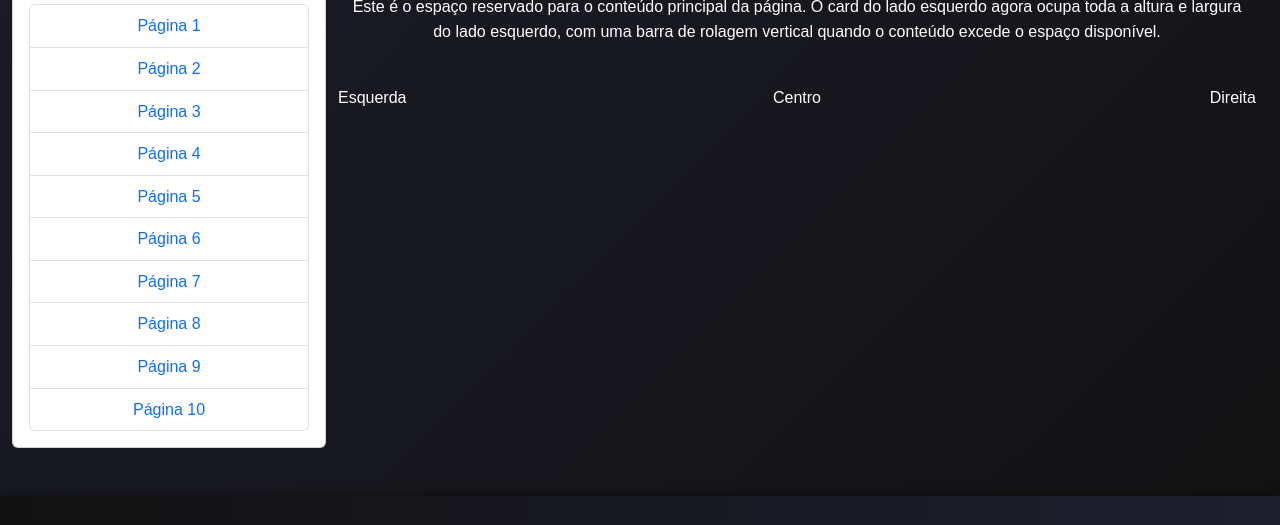
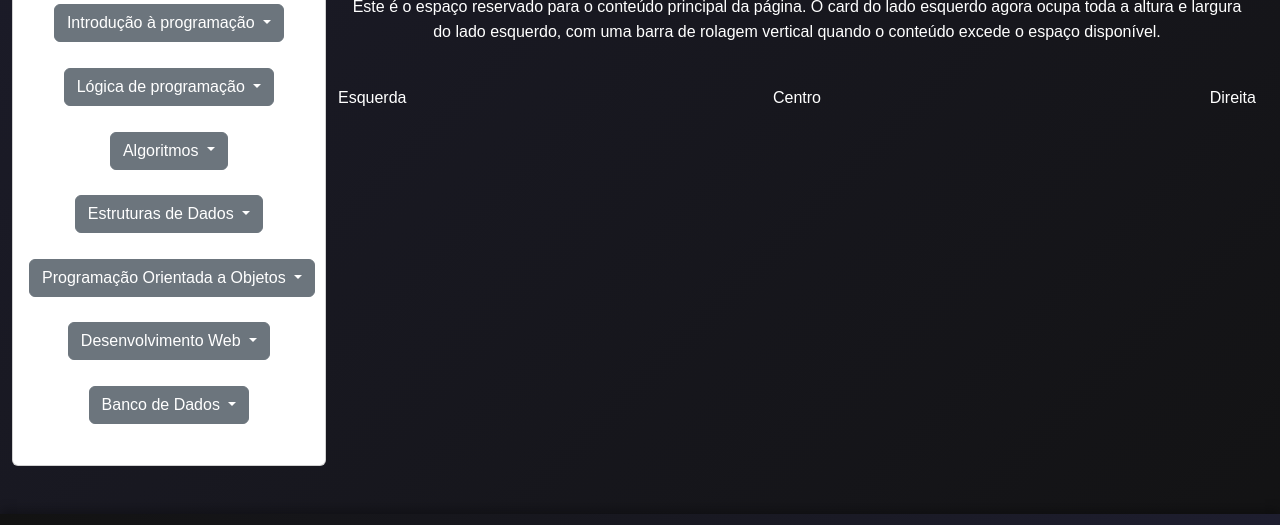
Before and after one commit to Vinny-Oliver/ekolab, a plain HTML site: page cursos.html in a window 1280 px wide. Shown: the part 725-1250 px from the top of the page. Drawn offline with nearby package versions, Linux system fonts and the light colour scheme.

Commit message:
Adicionando menu dos cursos

```diff
--- a/cursos.html
+++ b/cursos.html
@@ -39,50 +39,103 @@
     <main class="container-fluid">
         <div class="row g-0">
             <!-- Card fixo à esquerda com scroll -->
-            <aside class="col-3">
+            <aside class="col-sm-12 col-md-3">
                 <div class="card card-scroll">
                     <div class="card-body">
-                        <h5 class="card-title">Menu</h5>
-                        <p class="card-text">Navegue para outras páginas:</p>
-                        <ul class="list-group">
-                            <!-- Conteúdo extenso para testar o scroll -->
-                            <li class="list-group-item">
-                                <a href="pagina1.html" class="text-decoration-none">Página 1</a>
-                            </li>
-                            <li class="list-group-item">
-                                <a href="pagina2.html" class="text-decoration-none">Página 2</a>
-                            </li>
-                            <li class="list-group-item">
-                                <a href="pagina3.html" class="text-decoration-none">Página 3</a>
-                            </li>
-                            <li class="list-group-item">
-                                <a href="pagina4.html" class="text-decoration-none">Página 4</a>
-                            </li>
-                            <li class="list-group-item">
-                                <a href="pagina5.html" class="text-decoration-none">Página 5</a>
-                            </li>
-                            <li class="list-group-item">
-                                <a href="pagina6.html" class="text-decoration-none">Página 6</a>
-                            </li>
-                            <li class="list-group-item">
-                                <a href="pagina7.html" class="text-decoration-none">Página 7</a>
-                            </li>
-                            <li class="list-group-item">
-                                <a href="pagina8.html" class="text-decoration-none">Página 8</a>
-                            </li>
-                            <li class="list-group-item">
-                                <a href="pagina9.html" class="text-decoration-none">Página 9</a>
-                            </li>
-                            <li class="list-group-item">
-                                <a href="pagina10.html" class="text-decoration-none">Página 10</a>
-                            </li>
-                        </ul>
+                        <h5 class="card-title">Cursos</h5>
+                        <p class="card-text">Selecione abaixo o curso desejado</p>
+                        <div class="dropdown">
+                            <button class="btn btn-secondary dropdown-toggle" type="button" data-bs-toggle="dropdown"
+                                aria-expanded="false">
+                                Introdução à programação
+                            </button>
+                            <ul class="dropdown-menu">
+                                <li><button class="dropdown-item" type="button">Action</button></li>
+                                <li><button class="dropdown-item" type="button">Another action</button></li>
+                                <li><button class="dropdown-item" type="button">Something else here</button></li>
+                            </ul>
+                        </div>
+                        <br>
+                        <div class="dropdown">
+                            <button class="btn btn-secondary dropdown-toggle" type="button" data-bs-toggle="dropdown"
+                                aria-expanded="false">
+                                Lógica de programação
+                            </button>
+                            <ul class="dropdown-menu">
+                                <li><button class="dropdown-item" type="button">Action</button></li>
+                                <li><button class="dropdown-item" type="button">Another action</button></li>
+                                <li><button class="dropdown-item" type="button">Something else here</button></li>
+                            </ul>
+                        </div>
+                        <br>
+                        <div class="dropdown">
+                            <button class="btn btn-secondary dropdown-toggle" type="button" data-bs-toggle="dropdown"
+                                aria-expanded="false">
+                                Algoritmos
+                            </button>
+                            <ul class="dropdown-menu">
+                                <li><button class="dropdown-item" type="button">Action</button></li>
+                                <li><button class="dropdown-item" type="button">Another action</button></li>
+                                <li><button class="dropdown-item" type="button">Something else here</button></li>
+                            </ul>
+                        </div>
+                        <br>
+                        <div class="dropdown">
+                            <button class="btn btn-secondary dropdown-toggle" type="button" data-bs-toggle="dropdown"
+                                aria-expanded="false">
+                                Estruturas de Dados
+                            </button>
+                            <ul class="dropdown-menu">
+                                <li><button class="dropdown-item" type="button">Action</button></li>
+                                <li><button class="dropdown-item" type="button">Another action</button></li>
+                                <li><button class="dropdown-item" type="button">Something else here</button></li>
+                            </ul>
+                        </div>
+                        <br>
+                        <div class="dropdown">
+                            <button class="btn btn-secondary dropdown-toggle" type="button" data-bs-toggle="dropdown"
+                                aria-expanded="false">
+                                Programação Orientada a Objetos
+                            </button>
+                            <ul class="dropdown-menu">
+                                <li><button class="dropdown-item" type="button">Action</button></li>
+                                <li><button class="dropdown-item" type="button">Another action</button></li>
+                                <li><button class="dropdown-item" type="button">Something else here</button></li>
+                            </ul>
+                        </div>
+                        <br>
+                        <div class="dropdown">
+                            <button class="btn btn-secondary dropdown-toggle" type="button" data-bs-toggle="dropdown"
+                                aria-expanded="false">
+                                Desenvolvimento Web
+                            </button>
+                            <ul class="dropdown-menu">
+                                <li><button class="dropdown-item" type="button">Action</button></li>
+                                <li><button class="dropdown-item" type="button">Another action</button></li>
+                                <li><button class="dropdown-item" type="button">Something else here</button></li>
+                            </ul>
+                        </div>
+                        <br>
+                        <div class="dropdown">
+                            <button class="btn btn-secondary dropdown-toggle" type="button" data-bs-toggle="dropdown"
+                                aria-expanded="false">
+                                Banco de Dados
+                            </button>
+                            <ul class="dropdown-menu">
+                                <li><button class="dropdown-item" type="button">Action</button></li>
+                                <li><button class="dropdown-item" type="button">Another action</button></li>
+                                <li><button class="dropdown-item" type="button">Something else here</button></li>
+                            </ul>
+                        </div>
+                        <br>
+
+
                     </div>
                 </div>
             </aside>
 
             <!-- Conteúdo principal -->
-            <section class="col-9">
+            <section class="col-sm-12 col-md-9">
                 <div class="p-4">
                     <h1>Conteúdo Principal</h1>
                     <p>
@@ -99,7 +152,6 @@
                         <div class="col-4 text-end">Direita</div>
                     </div>
                 </div>
-
             </section>
         </div>
     </main>
```
